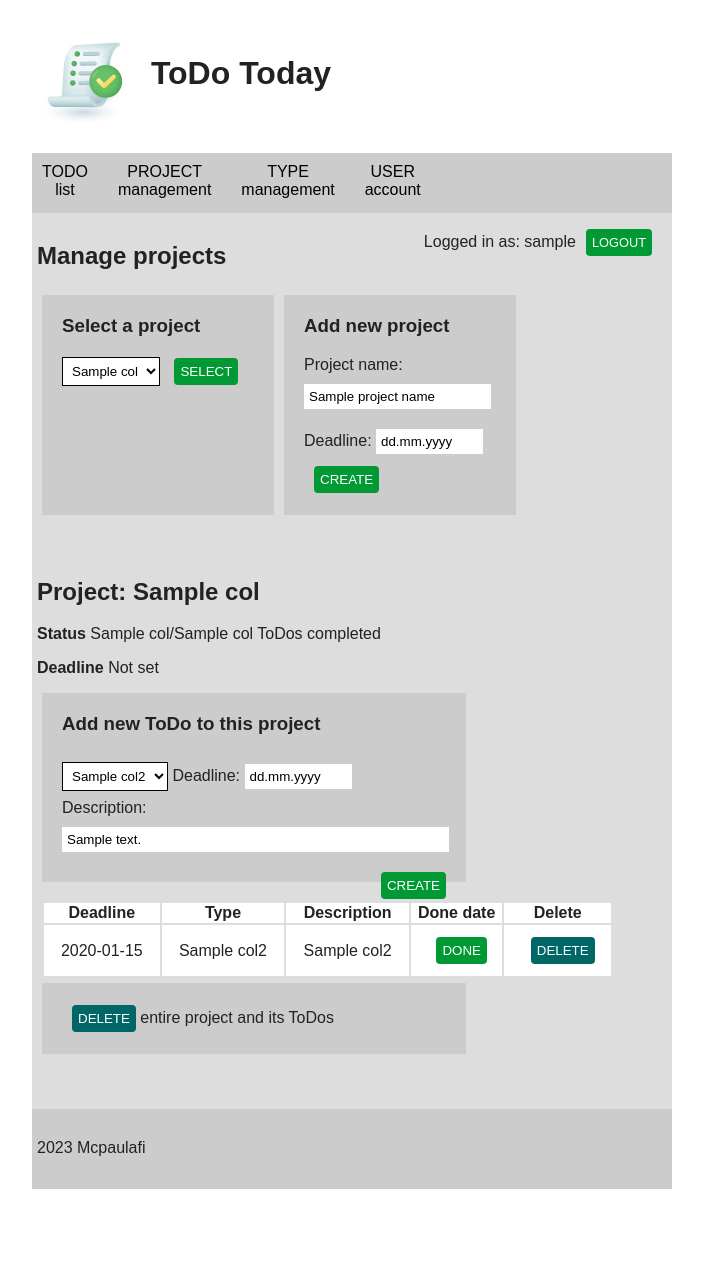
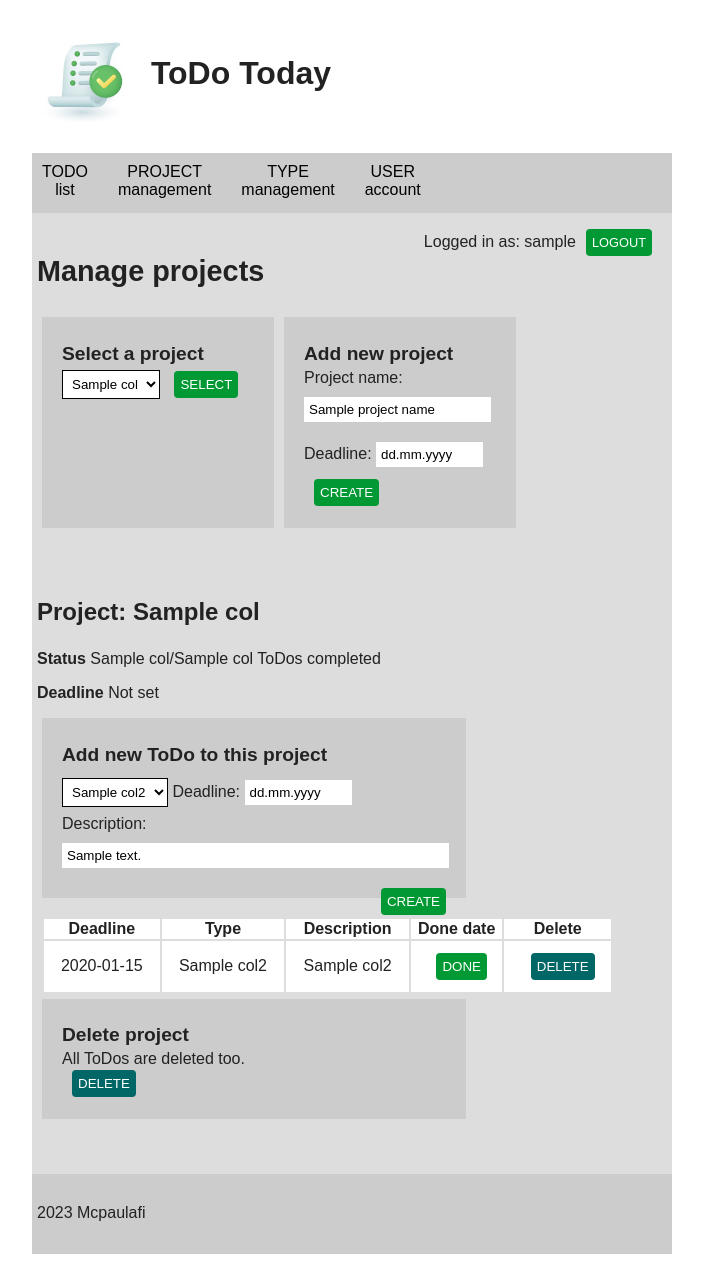
Before and after one commit to mcpaulafi/Todotoday, a Flask app: template templates/manage.html in a window 1280 px wide. Shown: the whole page, without its empty margins (288-991 px from the left). Before the commit the page ends 1189 px from the top, so only its background shows below. Run offline with Flask 3, Linux system fonts and the light colour scheme; the visitor is signed in with stand-in values (Sample User, id 1); the template is opened without the code that fills it: most values are stand-ins (such as "Sample title", 1, 10 or a date in 2020).

Commit message:
Fixed header styles.

```diff
--- a/static/style_todo.css
+++ b/static/style_todo.css
@@ -92,13 +92,19 @@ div.menu-item p{
 
 /* FONTS */
 
+
 h2 {
-    margin-top: 1em;
+    font-size: 1.8em;
+    margin-top: 1.3em;
 }
 h3 {
-    margin-top: 0em;
+    font-size: 1.5em;
+    margin-top: 1.3em;
 }
-
+h4 {
+    font-size: 1.2em;
+    margin: 0.3em 0em 0.2em;
+}
 .error {
     color: #FF0000;
 }
--- a/templates/manage.html
+++ b/templates/manage.html
@@ -11,7 +11,7 @@
             <!--PROJECT LIST-->
             {% if project_names %}
             <div class="add-new-left">
-                <h3>Select a project</h3>
+                <h4>Select a project</h4>
                 <form action="/manage" method="POST">
                     <input type="hidden" name="csrf_token" value="{{ session.csrf_token }}">
                     <input type="hidden" name="form_type" value="get_project">
@@ -27,7 +27,7 @@
 
             <!--NEW PROJECT-->
             <div class="add-new-right">
-                <h3>Add new project</h3>
+                <h4>Add new project</h4>
             <form action="/manage" method="POST">
                 <input type="hidden" name="csrf_token" value="{{ session.csrf_token }}">
                 <input type="hidden" name="form_type" value="add_project">
@@ -46,7 +46,7 @@
         {% if projects %}
             {% for col in projects %}
                 <p>&nbsp;</p>
-                <h2>Project: {{ col[1] }}</h2>
+                <h3>Project: {{ col[1] }}</h3>
                 <p><strong>Status</strong> {{ col[2] }}/{{ col[3] }} ToDos completed</p>
                 <p><strong>Deadline</strong> {% if col[4] %} {{ col[4].strftime("%d.%m.%Y") }} {% else %} Not set {% endif %}</p>
                 <!--ADD TODO-->
@@ -55,7 +55,7 @@
                     <form action="/manage" method="POST">
                         <input type="hidden" name="csrf_token" value="{{ session.csrf_token }}">
                         <input type="hidden" name="form_type" value="add_todo">
-                        <h3>Add new ToDo to this project</h3>
+                        <h4>Add new ToDo to this project</h4>
                         <input type="hidden" name="project_id" value="{{ col[0] }}">
                         <select name="type_id">
                             {% for col2 in types %}
@@ -107,13 +107,14 @@
                 {% endfor %}
                 </table>
                 <div class="add-new">
+                    <h4>Delete project</h4>
+                    All ToDos are deleted too.
                         <form action="/manage" method="POST">
                         <input type="hidden" name="csrf_token" value="{{ session.csrf_token }}">
                         <input type="hidden" name="form_type" value="delete_project">
                         <input type="hidden" name="project_id" value="{{ col[0] }}">
                         <input type="submit" class="delete" value="DELETE">
-                        entire project and its ToDos
-                    </form></div>
+                    </form> </div>
             {% endfor %}
         {% else %}
                 {% if project_names %}
```
